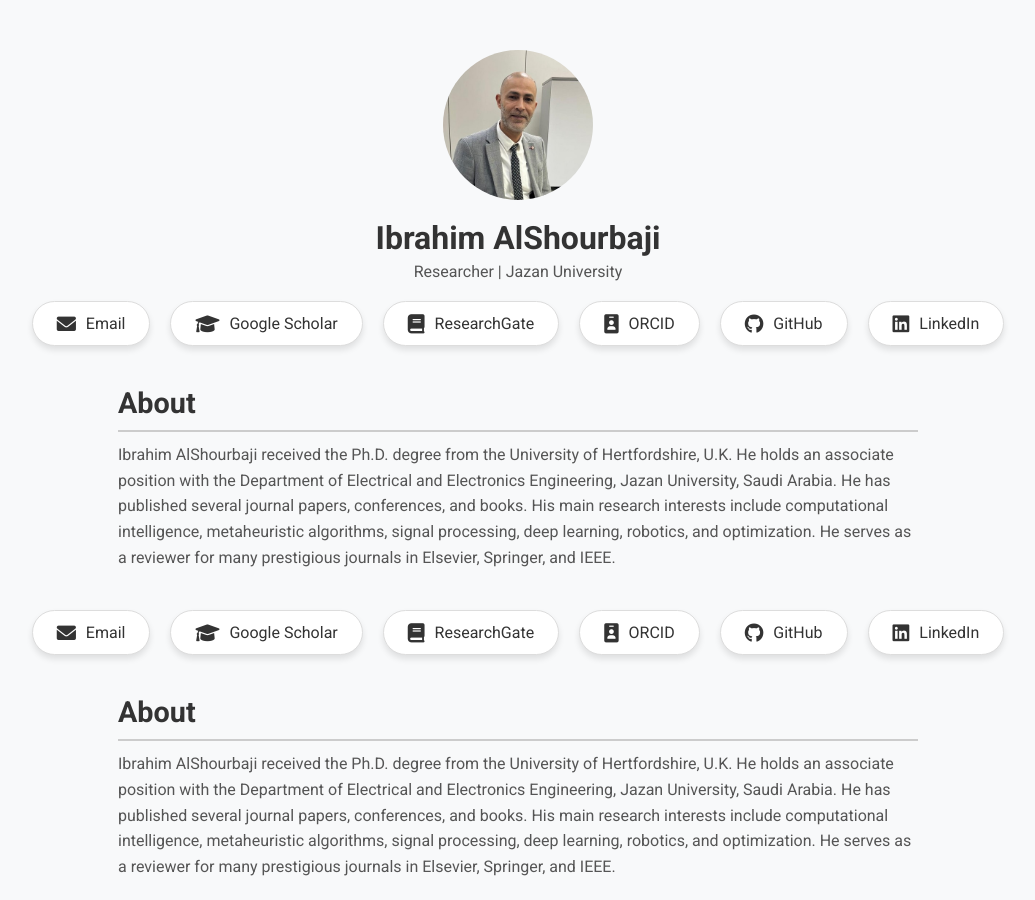
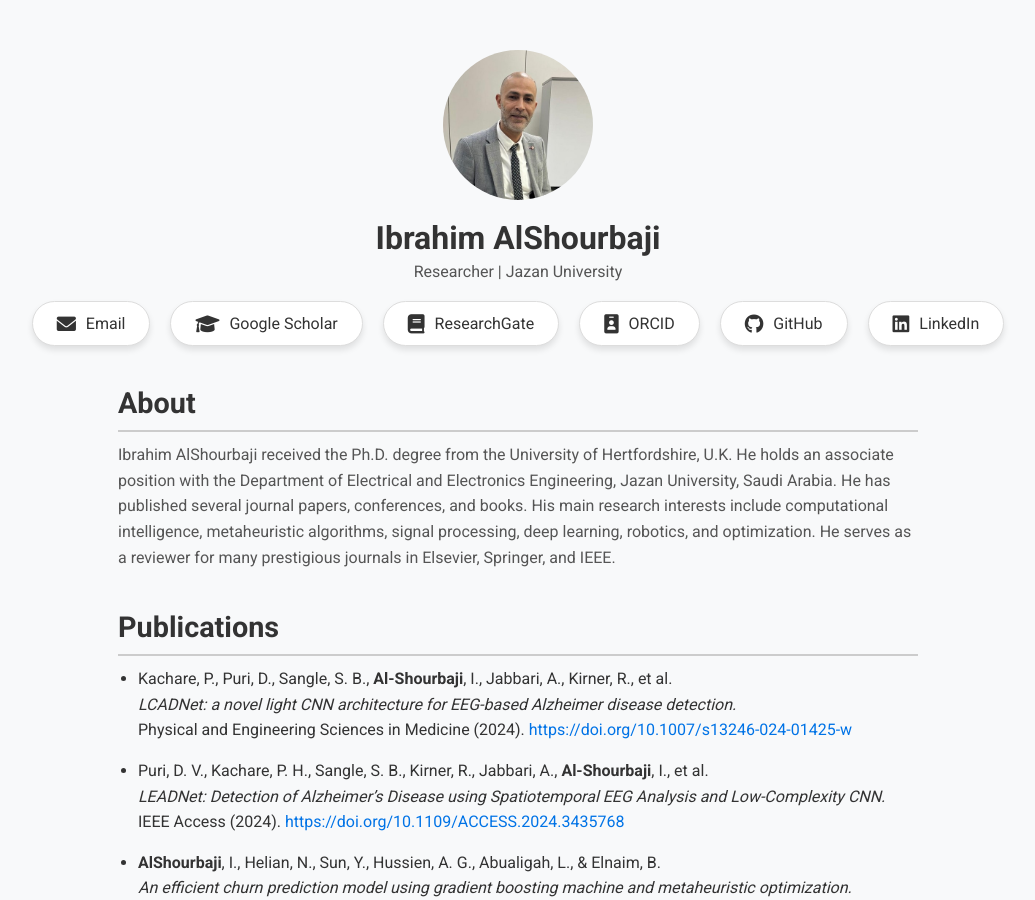
Before and after one commit to test4141-sketch/test4141-sketch.github.io, a plain HTML site: page index.html in a window 1280 px wide. Shown: the top 900 px of the page, without its empty margins (122-1157 px from the left). Drawn offline with Linux system fonts and the light colour scheme.

Commit message:
Update index.html

```diff
--- a/index.html
+++ b/index.html
@@ -180,34 +180,6 @@
         <p>Ibrahim AlShourbaji received the Ph.D. degree from the University of Hertfordshire, U.K. He holds an associate position with the Department of Electrical and Electronics Engineering, Jazan University, Saudi Arabia. He has published several journal papers, conferences, and books. His main research interests include computational intelligence, metaheuristic algorithms, signal processing, deep learning, robotics, and optimization. He serves as a reviewer for many prestigious journals in Elsevier, Springer, and IEEE.</p>
     </div>
 
-    <!-- Publications Section -->
-      <div class="buttons">
-        <a href="mailto:ibrahim@example.com" class="button">
-            <i class="fas fa-envelope"></i> Email
-        </a>
-        <a href="https://scholar.google.com/citations?user=T4jhEMQAAAAJ&hl=en" class="button" target="_blank">
-            <i class="fas fa-graduation-cap"></i> Google Scholar
-        </a>
-        <a href="https://www.researchgate.net/profile/Ibrahim-Alshourbaji-2" class="button" target="_blank">
-            <i class="fas fa-book"></i> ResearchGate
-        </a>
-        <a href="https://orcid.org/0000-0002-6485-8415" class="button" target="_blank">
-            <i class="fas fa-id-badge"></i> ORCID
-        </a>
-        <a href="https://github.com/IBRAlShourbaji" class="button" target="_blank">
-            <i class="fab fa-github"></i> GitHub
-        </a>
-        <a href="https://www.linkedin.com/in/ibrahim-alshourbaji-6a0666199/?originalSubdomain=sa" class="button" target="_blank">
-            <i class="fab fa-linkedin"></i> LinkedIn
-        </a>
-    </div>
-
-    <!-- About Section -->
-    <div class="section">
-        <h2>About</h2>
-        <p>Ibrahim AlShourbaji received the Ph.D. degree from the University of Hertfordshire, U.K. He holds an associate position with the Department of Electrical and Electronics Engineering, Jazan University, Saudi Arabia. He has published several journal papers, conferences, and books. His main research interests include computational intelligence, metaheuristic algorithms, signal processing, deep learning, robotics, and optimization. He serves as a reviewer for many prestigious journals in Elsevier, Springer, and IEEE.</p>
-    </div>
-
 <!-- Publications Section -->
 <div class="section">
     <h2>Publications</h2>
```
